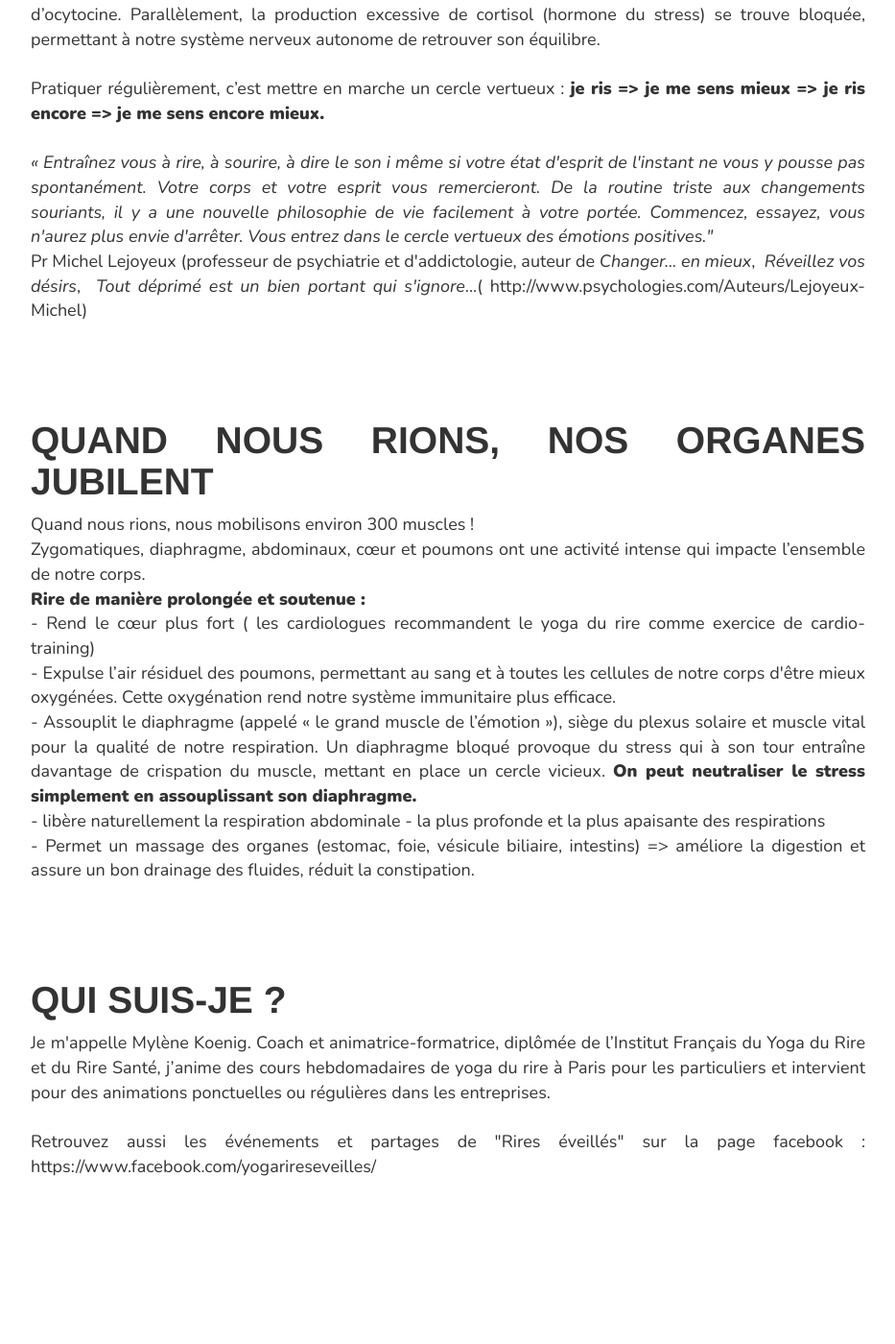
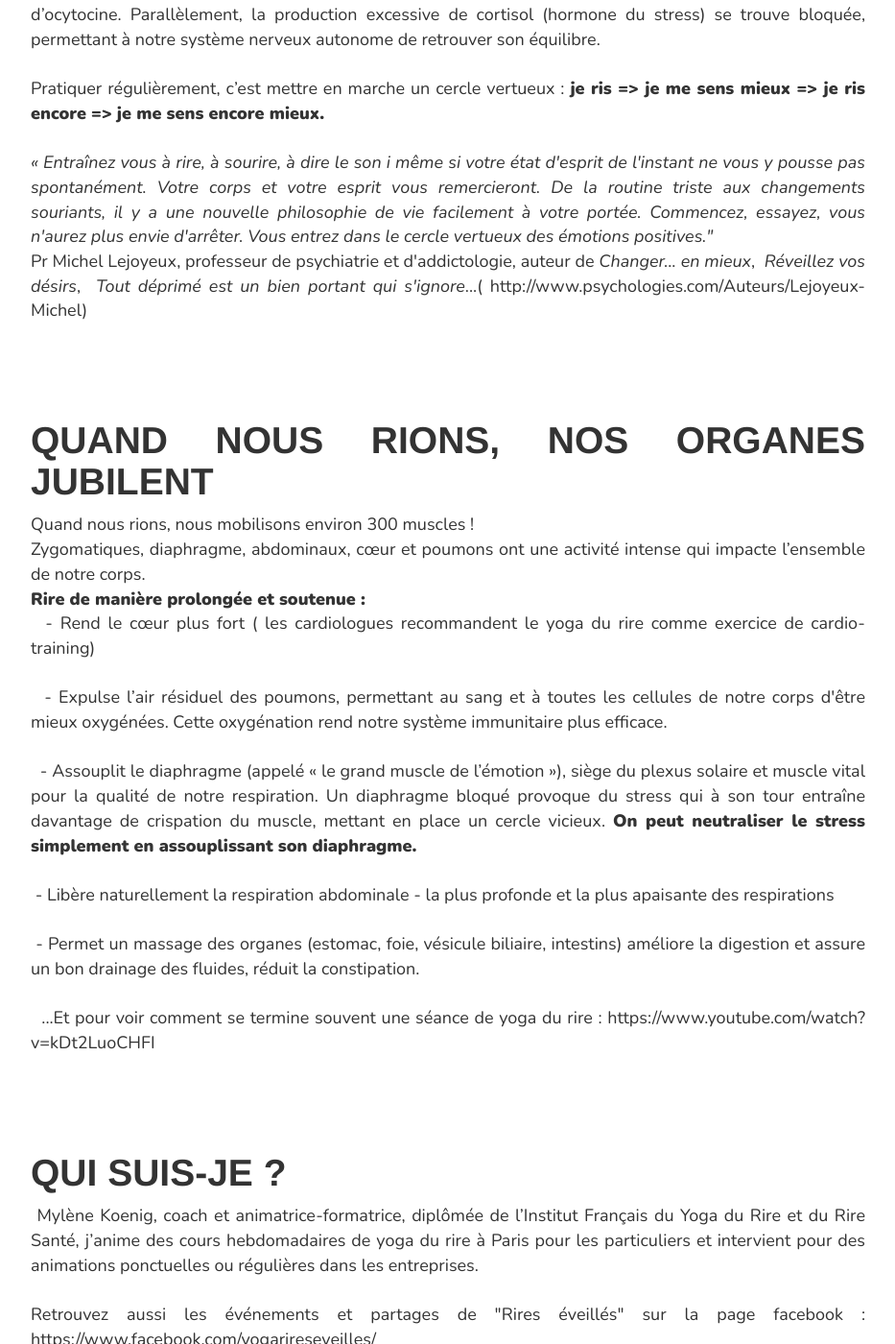
Before and after one commit to arthur-koenig/yoga-rires, a Jekyll site: the page built from presentation/index.html, in a window 1280 px wide and 1400 px high, scrolled down 2753 px. Shown: the whole window at 96% size, without its empty margins (173-1106 px from the left). Built offline with Jekyll 4.4.1, drawn with Linux system fonts in a browser that asks for light colours; nearby versions of some CDN libraries; some web fonts are replaced; comment, search, counter and statistics services are not loaded.

Commit message:
Update from Forestry.io - presentation/index.html

```diff
--- a/presentation/index.html
+++ b/presentation/index.html
@@ -42,9 +42,8 @@ Une séance de yoga du rire booste notre production d’endorphines, de dopamine
 
 Pratiquer régulièrement, c’est mettre en marche un cercle vertueux : <b>je ris =&gt; je me sens mieux =&gt; je ris encore =&gt; je me sens encore mieux.</b><br><br>
 
-<i>« Entraînez vous à rire, à sourire, à dire le son i même si votre état d'esprit de l'instant ne vous y pousse pas spontanément. Votre corps et votre esprit vous remercieront. De la routine triste aux changements souriants, il y a une nouvelle philosophie de vie facilement à votre portée. Commencez, essayez, vous n'aurez plus envie d'arrêter. Vous entrez dans le cercle vertueux des émotions positives." </i>  <br>
-Pr Michel Lejoyeux
-(professeur de psychiatrie et d'addictologie, auteur de <i>Changer... en mieux</i>,&nbsp; <i>Réveillez vos désirs</i>,&nbsp; <i>Tout déprimé est un bien portant qui s'ignore</i>...( http://www.psychologies.com/Auteurs/Lejoyeux-Michel)</section>
+<i>« Entraînez vous à rire, à sourire, à dire le son i même si votre état d'esprit de l'instant ne vous y pousse pas spontanément. Votre corps et votre esprit vous remercieront. De la routine triste aux changements souriants, il y a une nouvelle philosophie de vie facilement à votre portée. Commencez, essayez, vous n'aurez plus envie d'arrêter. Vous entrez dans le cercle vertueux des émotions positives."&nbsp;&nbsp;</i>  <br>
+Pr Michel Lejoyeux, professeur de psychiatrie et d'addictologie, auteur de <i>Changer... en mieux</i>,&nbsp; <i>Réveillez vos désirs</i>,&nbsp; <i>Tout déprimé est un bien portant qui s'ignore</i>...( http://www.psychologies.com/Auteurs/Lejoyeux-Michel)</section>
 
 
 <section class="section-small">
@@ -52,18 +51,16 @@ Pr Michel Lejoyeux
 
 Quand nous rions, nous mobilisons environ 300 muscles !<br>
  Zygomatiques, diaphragme, abdominaux, cœur et poumons ont une activité intense qui impacte l’ensemble de notre corps. <br>
- <b>Rire de manière prolongée et soutenue :</b><br>
-- Rend le cœur plus fort ( les cardiologues recommandent le yoga du rire comme exercice de cardio-training)<br>
-- Expulse l’air résiduel des poumons, permettant au sang et à toutes les cellules de notre corps d'être mieux oxygénées. Cette oxygénation rend notre système immunitaire plus efficace.<br>
-- Assouplit le diaphragme (appelé « le grand muscle de l’émotion »), siège du plexus solaire et muscle vital pour la qualité de notre respiration. Un diaphragme bloqué provoque du stress qui à son tour entraîne davantage de crispation du muscle, mettant en place un cercle vicieux. <b>On peut neutraliser le stress simplement en assouplissant son diaphragme.</b><br>
-- libère naturellement la respiration abdominale - la plus profonde et la plus apaisante des respirations <br>
-- Permet un massage des organes (estomac, foie, vésicule biliaire,  intestins) =&gt; améliore la digestion et assure un bon drainage des fluides, réduit la constipation.
-</section>
+ <b>Rire de manière prolongée et soutenue :</b><br>&nbsp;
+- Rend le cœur plus fort ( les cardiologues recommandent le yoga du rire comme exercice de cardio-training)<br><br>&nbsp;
+- Expulse l’air résiduel des poumons, permettant au sang et à toutes les cellules de notre corps d'être mieux oxygénées. Cette oxygénation rend notre système immunitaire plus efficace.<br><br>&nbsp;
+- Assouplit le diaphragme (appelé « le grand muscle de l’émotion »), siège du plexus solaire et muscle vital pour la qualité de notre respiration. Un diaphragme bloqué provoque du stress qui à son tour entraîne davantage de crispation du muscle, mettant en place un cercle vicieux. <b>On peut neutraliser le stress simplement en assouplissant son diaphragme.<br></b>
+<br>&nbsp;- Libère naturellement la respiration abdominale - la plus profonde et la plus apaisante des respirations <br>
+<br>&nbsp;- Permet un massage des organes (estomac, foie, vésicule biliaire,  intestins) améliore la digestion et assure un bon drainage des fluides, réduit la constipation.<br><br>&nbsp; ...Et pour voir comment se termine souvent une séance de yoga du rire : https://www.youtube.com/watch?v=kDt2LuoCHFI</section>
 
 
 <section class="section-small">
-  <h1>Qui suis-je ?  </h1>
-  Je m'appelle Mylène Koenig. Coach et animatrice-formatrice, diplômée de l’Institut Français du Yoga du Rire et du Rire Santé, j’anime des cours hebdomadaires de yoga du rire à Paris pour les particuliers et intervient pour des animations ponctuelles ou régulières dans les entreprises.<br><br>Retrouvez aussi les événements et partages de "Rires éveillés" sur la page facebook : https://www.facebook.com/yogarireseveilles/<br><br><br>
+  <h1>Qui suis-je ?  </h1>&nbsp;Mylène Koenig, coach et animatrice-formatrice, diplômée de l’Institut Français du Yoga du Rire et du Rire Santé, j’anime des cours hebdomadaires de yoga du rire à Paris pour les particuliers et intervient pour des animations ponctuelles ou régulières dans les entreprises.<br><br>Retrouvez aussi les événements et partages de "Rires éveillés" sur la page facebook : https://www.facebook.com/yogarireseveilles/<br><br><br>
   <div class="text-center">
     <img src="%7B%7Bsite.basurl%7D%7D/img/logo-observatoire.jpg" class="img-responsive" alt="">
   </div>
```
